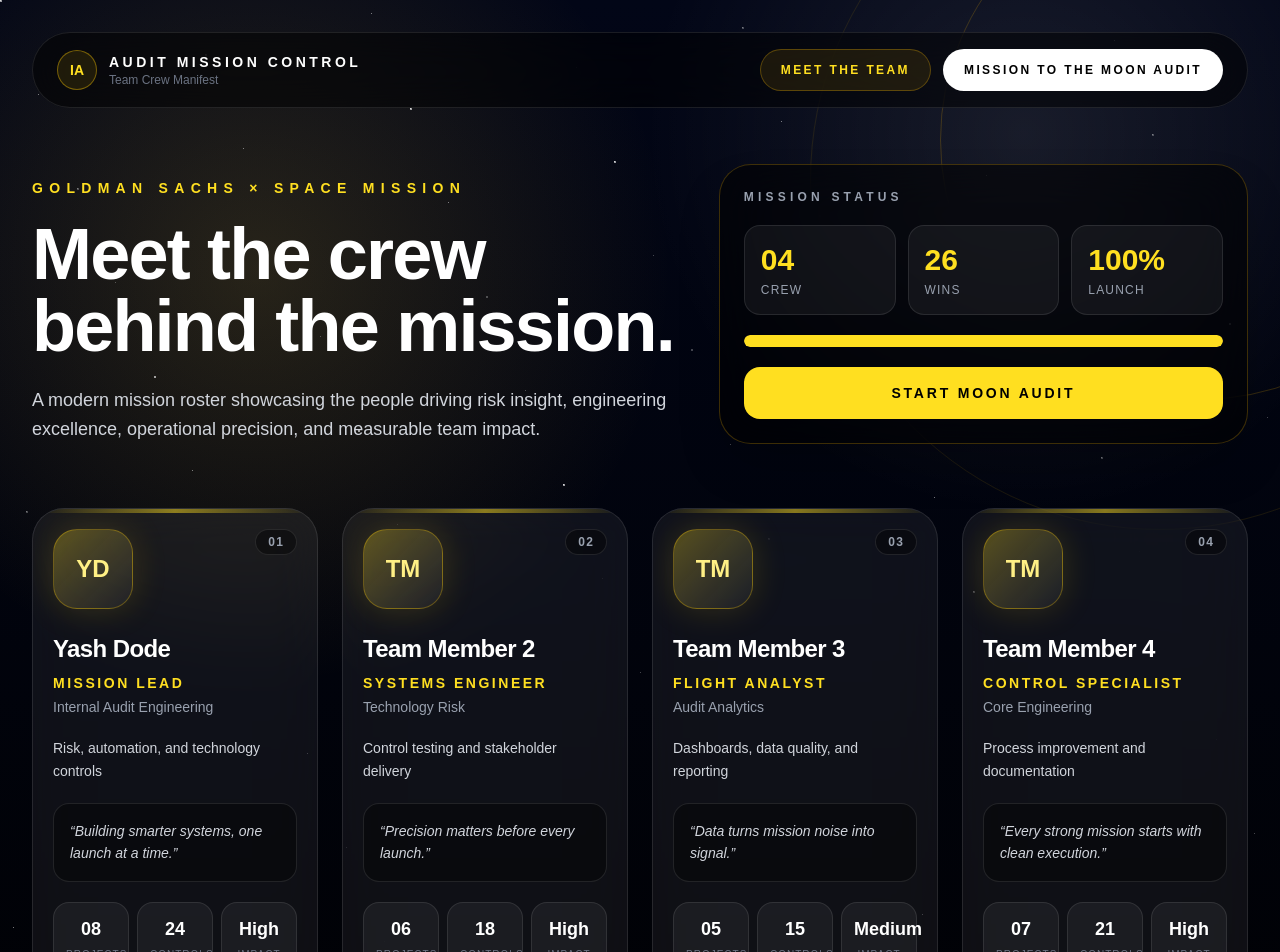
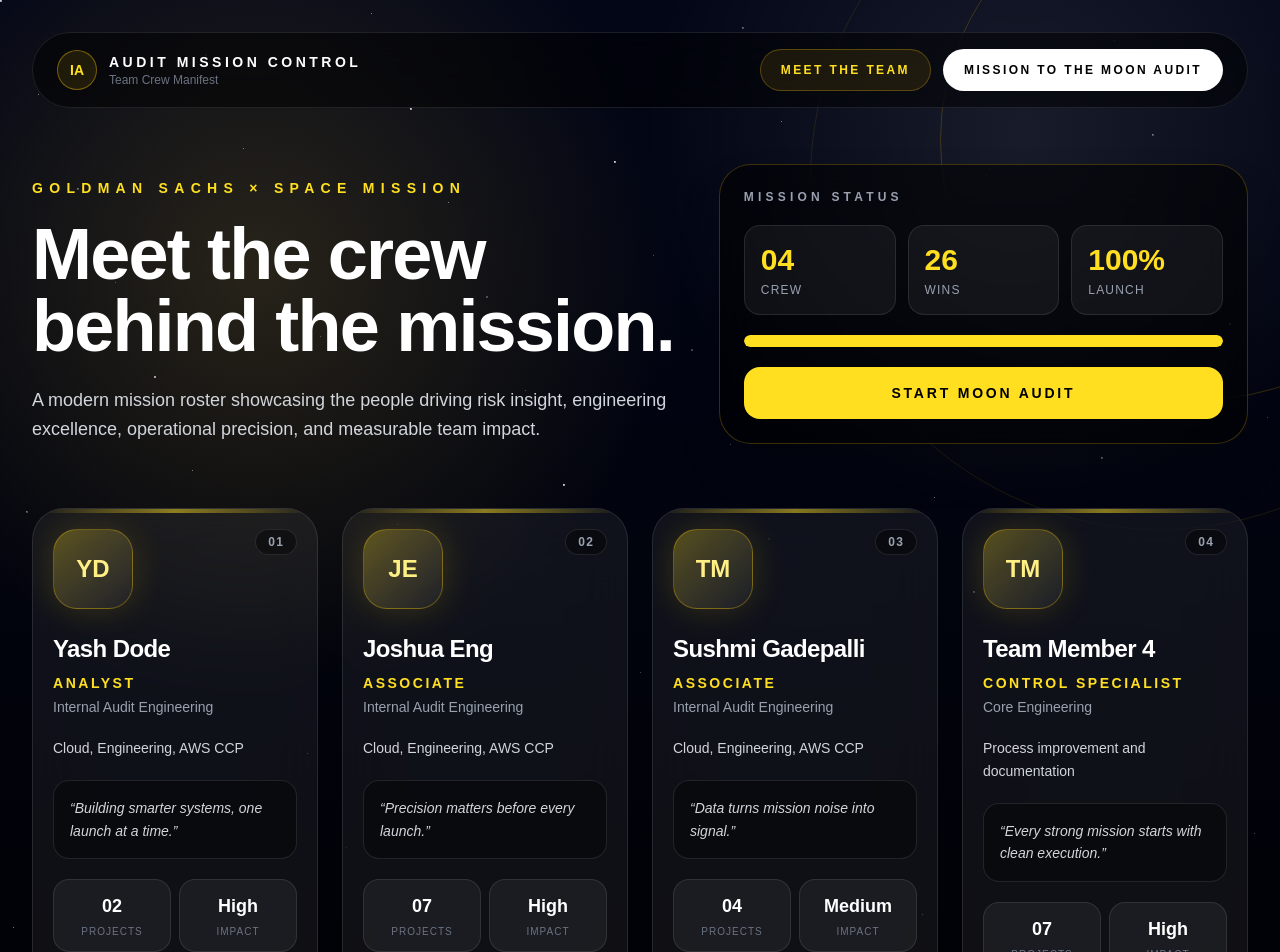
Before and after one commit to dodeyash/mission-control-site, a Next.js app: page / in a window 1280 px wide. Shown: the top 952 px of the page. Built offline with nearby package versions, Linux system fonts and the light colour scheme.

Commit message:
Update homepage stats

```diff
--- a/app/page.tsx
+++ b/app/page.tsx
@@ -1,40 +1,37 @@
 const teamMembers = [
   {
     name: "Yash Dode",
-    role: "Mission Lead",
+    role: "Analyst",
     department: "Internal Audit Engineering",
     image: "YD",
-    specialty: "Risk, automation, and technology controls",
+    specialty: "Cloud, Engineering, AWS CCP",
     quote: "Building smarter systems, one launch at a time.",
     stats: [
-      { label: "Projects", value: "08" },
-      { label: "Controls", value: "24" },
+      { label: "Projects", value: "02" },
       { label: "Impact", value: "High" },
     ],
   },
   {
-    name: "Team Member 2",
-    role: "Systems Engineer",
-    department: "Technology Risk",
-    image: "TM",
-    specialty: "Control testing and stakeholder delivery",
+    name: "Joshua Eng",
+    role: "Associate",
+    department: "Internal Audit Engineering",
+    image: "JE",
+    specialty: "Cloud, Engineering, AWS CCP",
     quote: "Precision matters before every launch.",
     stats: [
-      { label: "Projects", value: "06" },
-      { label: "Controls", value: "18" },
+      { label: "Projects", value: "07" },
       { label: "Impact", value: "High" },
     ],
   },
   {
-    name: "Team Member 3",
-    role: "Flight Analyst",
-    department: "Audit Analytics",
+    name: "Sushmi Gadepalli",
+    role: "Associate",
+    department: "Internal Audit Engineering",
     image: "TM",
-    specialty: "Dashboards, data quality, and reporting",
+    specialty: "Cloud, Engineering, AWS CCP",
     quote: "Data turns mission noise into signal.",
     stats: [
-      { label: "Projects", value: "05" },
-      { label: "Controls", value: "15" },
+      { label: "Projects", value: "04" },
       { label: "Impact", value: "Medium" },
     ],
   },
@@ -47,7 +44,6 @@
     quote: "Every strong mission starts with clean execution.",
     stats: [
       { label: "Projects", value: "07" },
-      { label: "Controls", value: "21" },
       { label: "Impact", value: "High" },
     ],
   },
@@ -218,7 +214,7 @@
                 </p>
               </div>
 
-              <div className="mt-5 grid grid-cols-3 gap-2">
+              <div className="mt-5 grid grid-cols-2 gap-2">
                 {member.stats.map((stat) => (
                   <div
                     key={stat.label}
```
